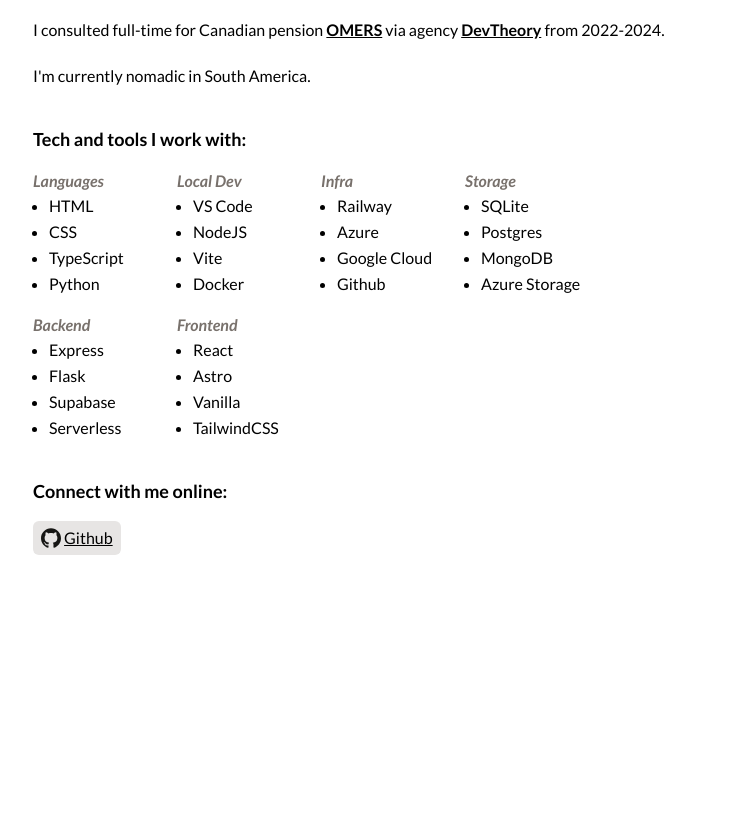
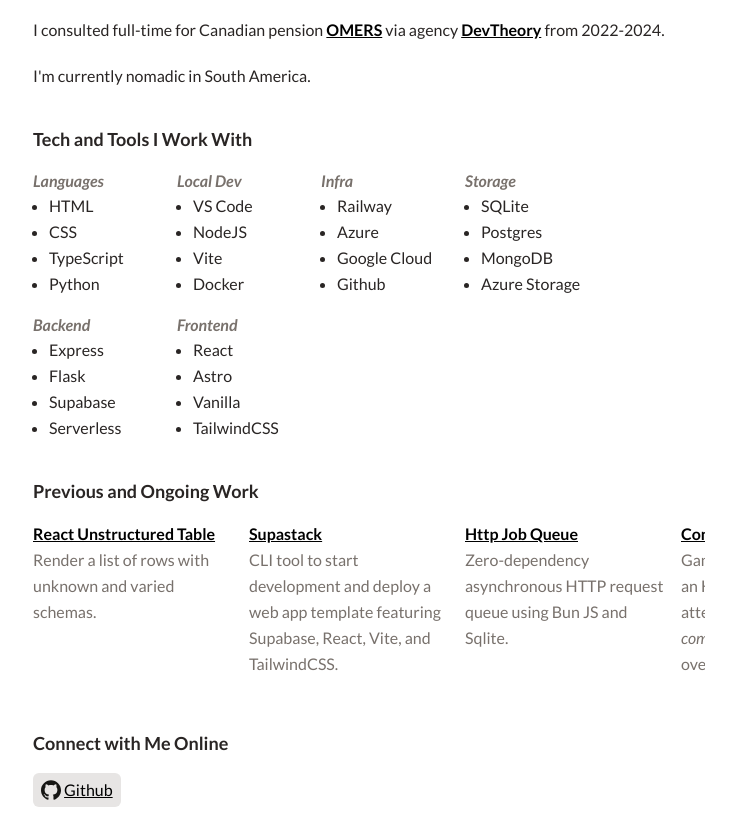
Before and after one commit to BenIsenstein/benisenstein.me, an Astro site: page / in a window 1280 px wide. Shown: the part 465-1280 px from the top of the page, without its empty margins (279-1015 px from the left). Before the commit the page ends 1028 px from the top, so only its background shows below. Built offline with nearby package versions, Linux system fonts and the light colour scheme; Astro itself is replaced by a stand-in of ours.

Commit message:
feat: previous work section

```diff
--- a/src/pages/index.astro
+++ b/src/pages/index.astro
@@ -7,7 +7,7 @@
     <link rel="preconnect" href="https://fonts.gstatic.com" crossorigin>
     <link href="https://fonts.googleapis.com/css2?family=Lato:ital,wght@0,100;0,300;0,400;0,700;0,900;1,100;1,300;1,400;1,700;1,900&display=swap" rel="stylesheet">
   </head>
-  <body class="w-full flex flex-col items-center leading-relaxed">
+  <body class="w-full flex flex-col items-center leading-relaxed text-stone-800">
     <main>
       <div class="w-full max-w-2xl pt-10 flex flex-col gap-9">
         <h1 class="text-2xl tracking-wide m-0">Ben Isenstein</h1>
@@ -20,7 +20,7 @@
           <p class="p-0 m-0">I'm currently nomadic in South America.</p>
         </section>
         <section>
-          <h2 class="p-0 m-0 mb-4 text-lg">Tech and tools I work with:</h2>
+          <h2 class="p-0 m-0 mb-4 text-lg">Tech and Tools I Work With</h2>
           <div class="w-full max-w-2xl flex flex-wrap gap-y-4">
             <div class="w-144px">
               <h3 class="p-0 m-0 text-base italic font-bold text-stone-500">
@@ -91,7 +91,60 @@
           </div>
         </section>
         <section>
-          <h2 class="p-0 m-0 mb-4 text-lg">Connect with me online:</h2>
+          <h2 class="p-0 m-0 mb-4 text-lg">Previous and Ongoing Work</h2>
+          <div class="w-full max-w-2xl pb-4 overflow-scroll flex gap-4">
+            <div>
+              <a class="font-bold text-black" href="https://react-unstructured-table-production.up.railway.app/" target="_blank">
+                React Unstructured Table
+              </a>
+              <p class="w-200px m-0 p-0 text-stone-500">
+                Render a list of rows with unknown and varied schemas.
+              </p>
+            </div>
+            <div>
+              <a class="font-bold text-black" href="https://github.com/BenIsenstein/supastack" target="_blank">
+                Supastack
+              </a>
+              <p class="w-200px m-0 p-0 text-stone-500">
+                CLI tool to start development and deploy a web app template featuring Supabase, React, Vite, and TailwindCSS.
+              </p>
+            </div>
+            <div>
+              <a class="font-bold text-black" href="https://github.com/BenIsenstein/http-job-queue" target="_blank">
+                Http Job Queue
+              </a>
+              <p class="w-200px m-0 p-0 text-stone-500">
+                Zero-dependency asynchronous HTTP request queue using Bun JS and Sqlite.
+              </p>
+            </div>
+            <div>
+              <a class="font-bold text-black" href="https://conwaygameoflife-production.up.railway.app/" target="_blank">
+                Conway's Game of Life
+              </a>
+              <p class="w-200px m-0 p-0 text-stone-500">
+                Game of Life simulation on an HTML canvas. Careful attention paid to <span class="italic">composability</span> in the software over <span class="italic">inheritance</span>.
+              </p>
+            </div>
+            <div>
+              <a class="font-bold text-black" href="https://mortgage-vs-renting-chart-production.up.railway.app/" target="_blank">
+                Mortgage vs Renting Chart
+              </a>
+              <p class="w-200px m-0 p-0 text-stone-500">
+                Find out if you'll be better off buying or renting. Simulate your net worth in either timeline and see the data.
+              </p>
+            </div>
+            <div>
+              <a class="font-bold text-black" href="https://github.com/BenIsenstein/image-service-python" target="_blank">
+                HTML to PDF Server
+              </a>
+              <p class="w-200px m-0 p-0 text-stone-500">
+                Flask service to convert any html to pdf using the respective engine from Webkit, wkhtmltopdf.
+              </p>
+            </div>
+          </div>
+        </section>
+        <section>
+          <h2 class="p-0 m-0 mb-4 text-lg">Connect with Me Online</h2>
           <div class="flex gap-2">
             <span class="py-1 px-2 flex items-center bg-stone-200 rounded-md">
               <span class="text-xl i-logos:github-icon"></span>
```
